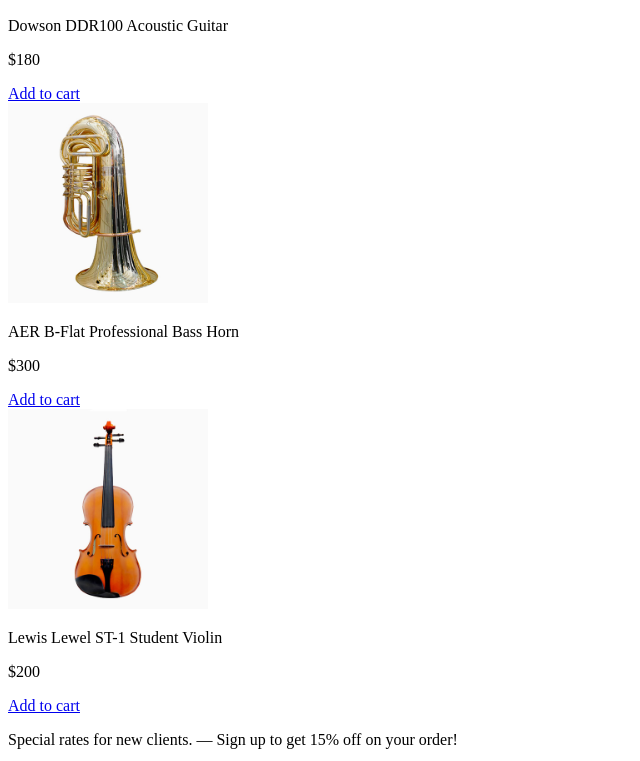
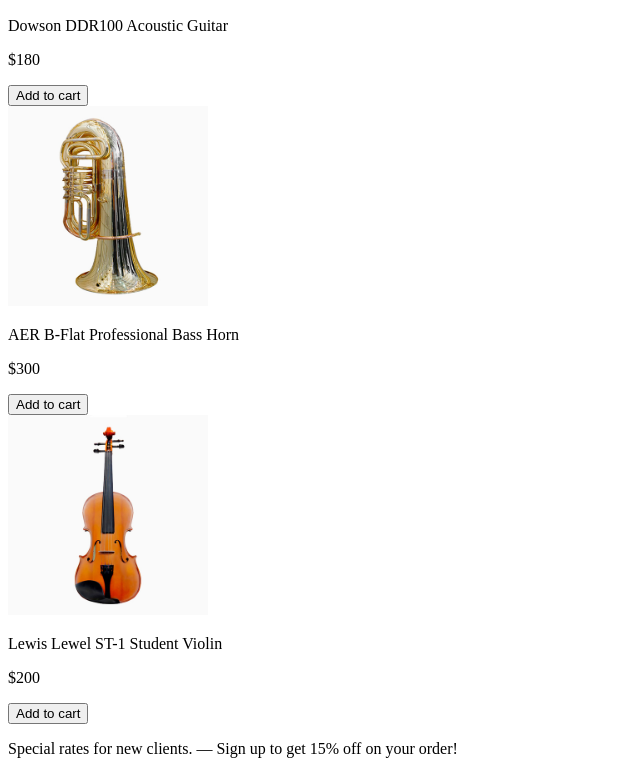
Before and after one commit to koldovsky/631-team-02, a plain HTML site: page index.html in a window 1280 px wide. Shown: the part 2362-3123 px from the top of the page, without its empty margins (0-640 px from the left). Drawn offline with Linux system fonts and the light colour scheme.

Commit message:
change on sale saction

```diff
--- a/index.html
+++ b/index.html
@@ -104,19 +104,19 @@
                     <img src="dima-diachkov/dowson-ddr100-acoustic-guitar.jpg" alt="" width="200">
                     <p>Dowson DDR100 Acoustic Guitar</p>
                     <p>$180</p>
-                    <a href="#">Add to cart</a>
+                    <button>Add to cart</button>
                 </div>
                 <div class="product-cards">
                     <img src="dima-diachkov/aer-bass-horn.jpg" alt="" width="200">
                     <p>AER B-Flat Professional Bass Horn</p>
                     <p>$300</p>
-                    <a href="#">Add to cart</a>
+                    <button>Add to cart</button>
                 </div>
                 <div class="product-cards">
                     <img src="dima-diachkov/student-violin.jpg" alt="" width="200">
                     <p>Lewis Lewel ST-1 Student Violin</p>
                     <p>$200</p>
-                    <a href="#">Add to cart</a>
+                    <button>Add to cart</button>
                 </div>
             </div>
         </section>
```
